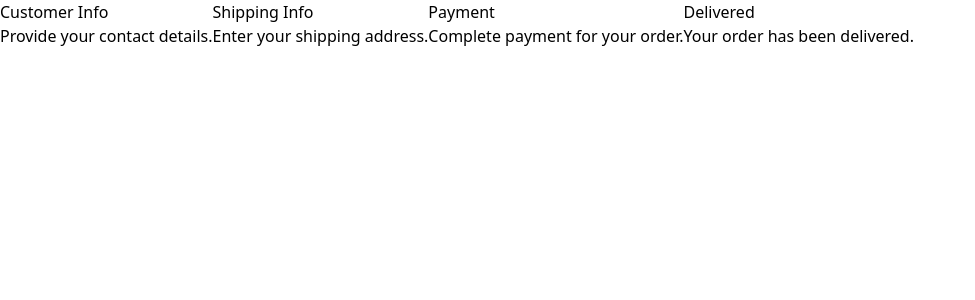
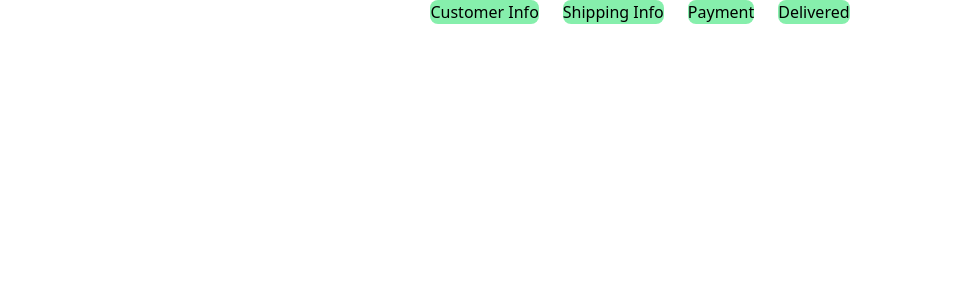
Before and after one commit to rushikeshg25/React-Challenges, a React (Vite) app: page /multistep-form-progess in a window 1280 px wide. Shown: the top 300 px of the page, without its empty margins (0-975 px from the left). Built offline with nearby package versions, Linux system fonts and the light colour scheme.

Commit message:
Added Steps

```diff
--- a/src/Challenges/multistep-form-progress/Steps.tsx
+++ b/src/Challenges/multistep-form-progress/Steps.tsx
@@ -6,13 +6,15 @@ type StepT = {
 const Steps = (props: { steps: StepT[] }) => {
   console.log(props.steps);
   return (
-    <div className='flex flex-row'>
-      {props.steps.map((step) => (
-        <div key={step.name}>
-          <h2>{step.name}</h2>
-          <step.Component />
-        </div>
-      ))}
+    <div>
+      <div className='flex flex-row gap-6 w-full justify-center h-full '>
+        {props.steps.map((step) => (
+          <div key={step.name}>
+            <div className='rounded-lg bg-green-300'>{step.name}</div>
+          </div>
+        ))}
+      </div>
+      <button>{}</button>
     </div>
   );
 };
```
